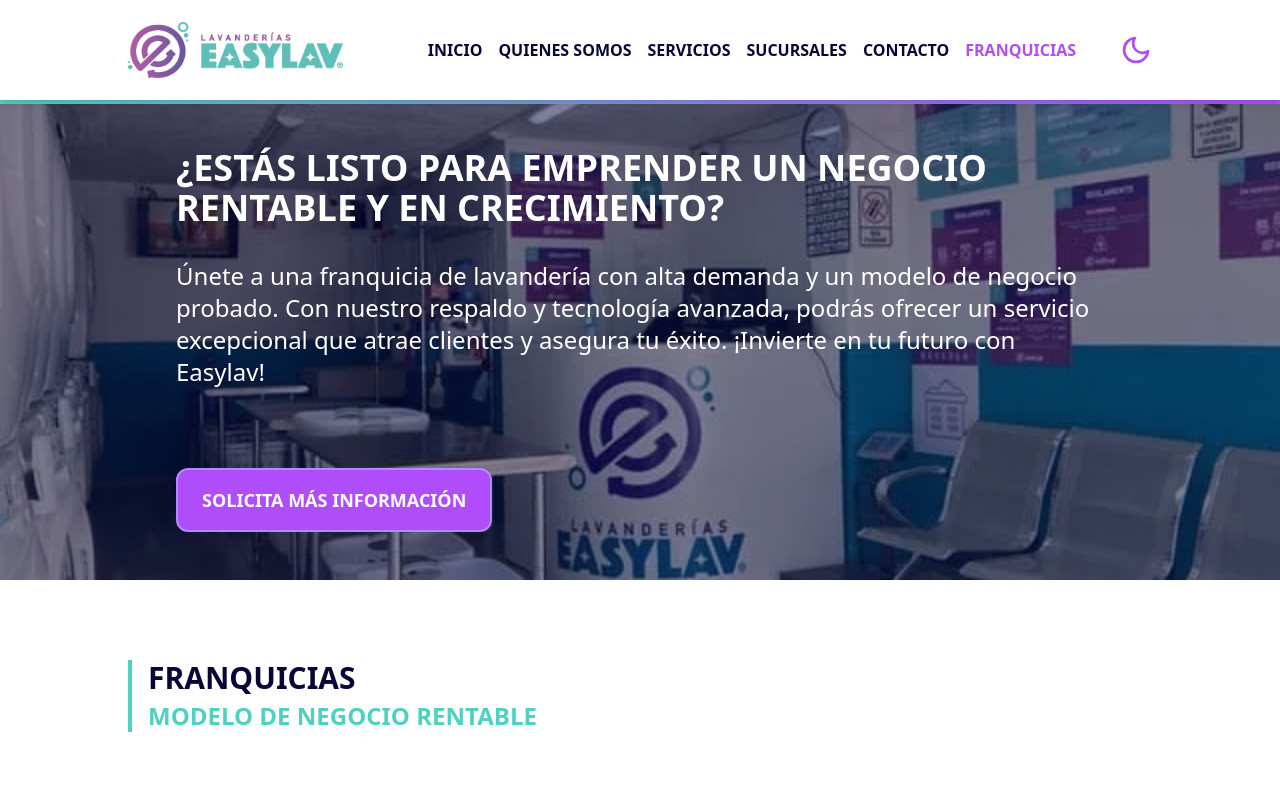
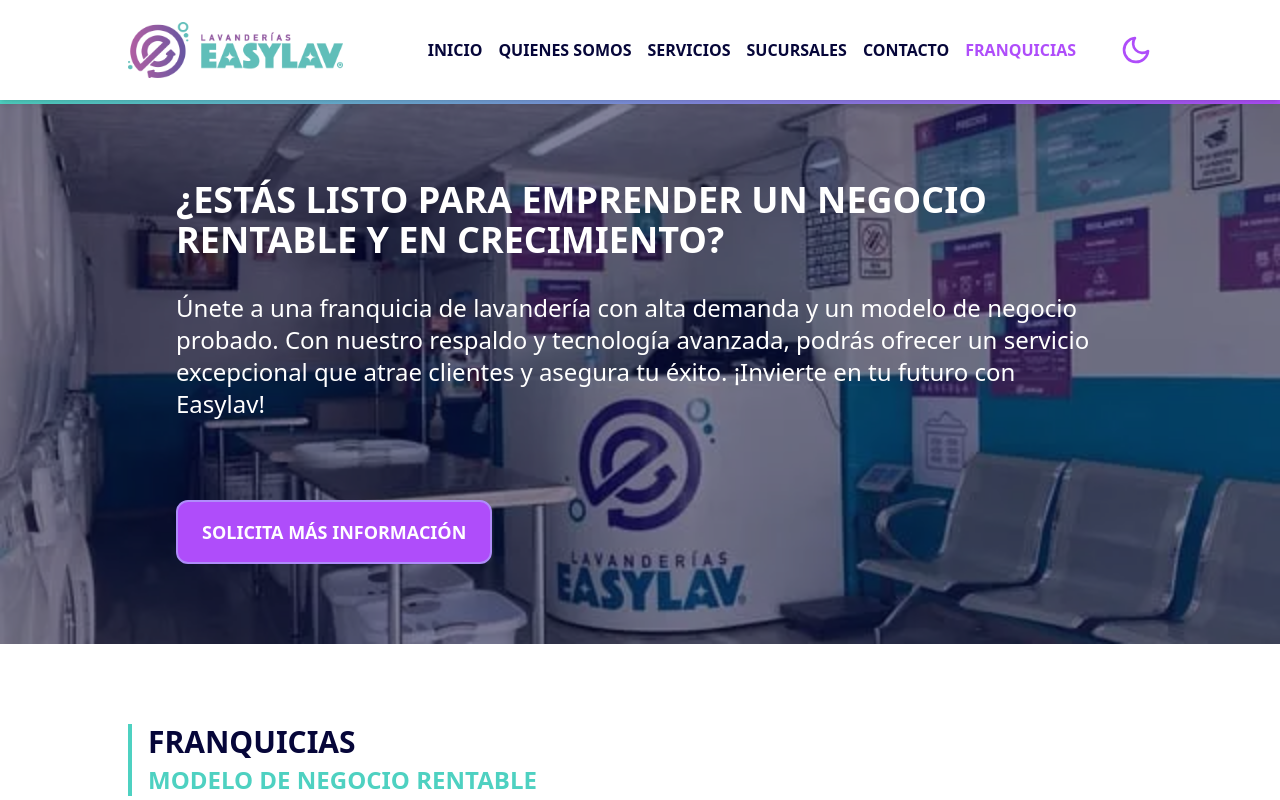
Before and after one commit to dspwebstudiomx/easylav-react, a React (Vite) app: page /franquicias in a window 1280 px wide. Shown: the top 800 px of the page. Built offline with nearby package versions, Linux system fonts and the light colour scheme.

Commit message:
refactor: ajusta la altura y el espaciado en el componente QuieresUnaFranquicia para mejorar la presentación

```diff
--- a/src/pages/inicio/franquicias/QuieresUnaFranquicia.jsx
+++ b/src/pages/inicio/franquicias/QuieresUnaFranquicia.jsx
@@ -40,7 +40,7 @@ const QuieresUnaFranquicia = () => {
 
   return (
     <BackgroundImageSection
-      height="h-[60vh]"
+      height="h-full"
       opacity="bg-dark opacity-50"
       titleColor="text-primary"
       textColor="text-dark"
@@ -51,8 +51,10 @@ const QuieresUnaFranquicia = () => {
       image_576={images.image_576}
       image_1920={images.image_1920}
       align="items-center justify-center">
-      <section id="hero-inicio_container" className="grid gap-x-8 p-12 sm:px-0 lg:px-12 2xl:px-0 sm:py-12 lg:py-16">
-        <article id="hero-inicio_info_container" className="flex flex-col gap-8 w-full text-left">
+      <section
+        id="hero-inicio_container"
+        className="grid gap-x-8 p-12 py-18 sm:px-0 md:px-16 md:py-20 2xl:px-0 sm:py-12 lg:px-12">
+        <article id="hero-inicio_info_container" className="flex flex-col gap-8 w-full h-auto text-left">
           <TitleH1 attr="sr-only" align="text-left">
             En Easylav, ofrecemos franquicias de lavandería con limpieza impecable y planchado perfecto. Descubre cómo
             puedes ser parte de nuestro éxito.
```
